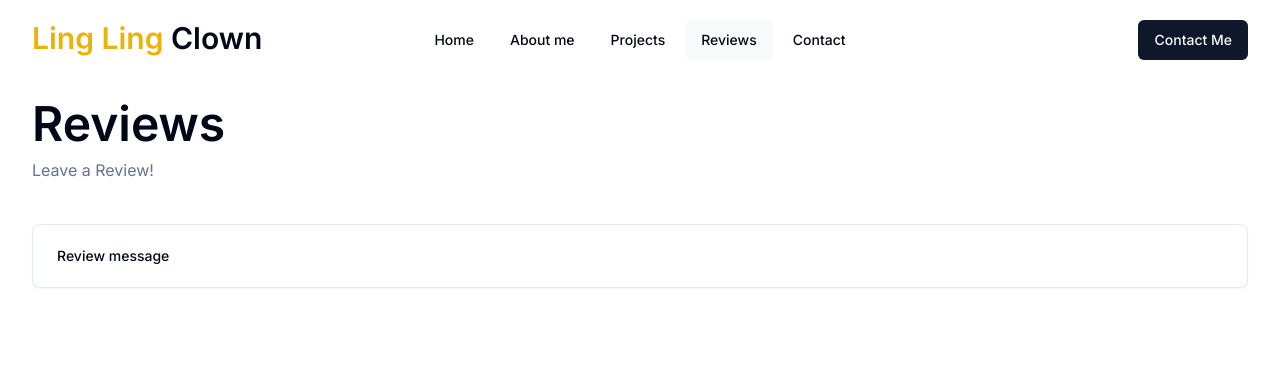
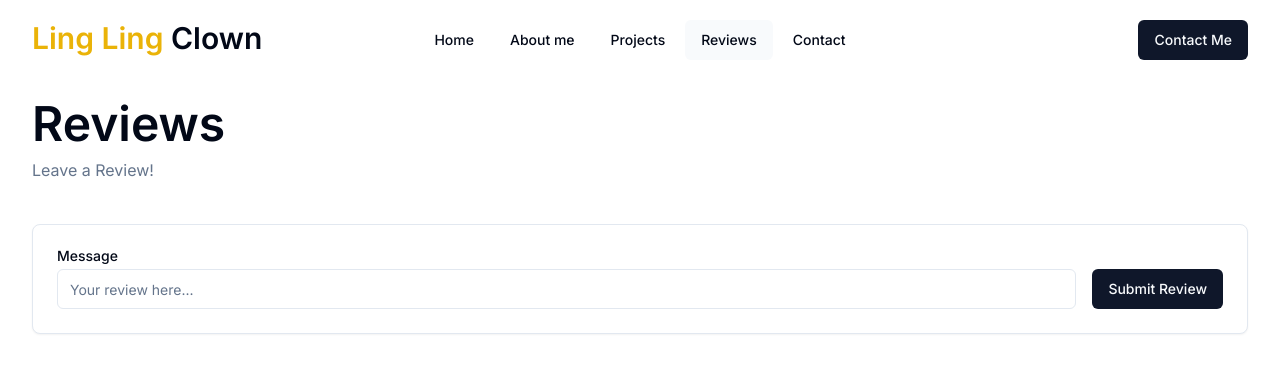
Before and after one commit to alexisNorthcoders/next_portfolio_CMS, a Next.js app: page /reviews in a window 1280 px wide. Shown: the top 372 px of the page. Built offline with nearby package versions, Linux system fonts and the light colour scheme.

Commit message:
add prettier tailwindcss plugin

```diff
--- /dev/null
+++ b/app/components/ReviewForm.tsx
@@ -0,0 +1,20 @@
+import { Button } from "@/components/ui/button"
+import { Input } from "@/components/ui/input"
+
+export default function ReviewForm(){
+    const user = ""
+
+    if (user){
+        return (
+            <div>This is my review!</div>
+        )
+    }
+    else{
+        return (
+            <div className="flex justify-between gap-4 flex-col md:flex-row">
+                <Input type="text" placeholder="Your review here..."/>
+                <Button>Submit Review</Button>
+            </div>
+        )
+    }
+}
--- a/app/reviews/page.tsx
+++ b/app/reviews/page.tsx
@@ -1,5 +1,6 @@
 import { Card,CardHeader } from "@/components/ui/card";
 import { Label } from "@/components/ui/label";
+import ReviewForm from "../components/ReviewForm";
 
 export default function ReviewPage(){
     return(
@@ -10,7 +11,8 @@ export default function ReviewPage(){
 
             <Card className="mt-10">
                 <CardHeader className="flex flex-col w-full">
-                    <Label>Review message</Label>
+                    <Label>Message</Label>
+                    <ReviewForm/>
                 </CardHeader>
             </Card>
         </section>
--- a/package.json
+++ b/package.json
@@ -17,6 +17,7 @@
     "clsx": "^2.1.1",
     "lucide-react": "^0.383.0",
     "next": "14.2.3",
+    "prettier-plugin-tailwindcss": "^0.6.1",
     "react": "^18",
     "react-dom": "^18",
     "tailwind-merge": "^2.3.0",
```
Also changed, not shown: 2 other files (tests, documents, lock files or other folders).
